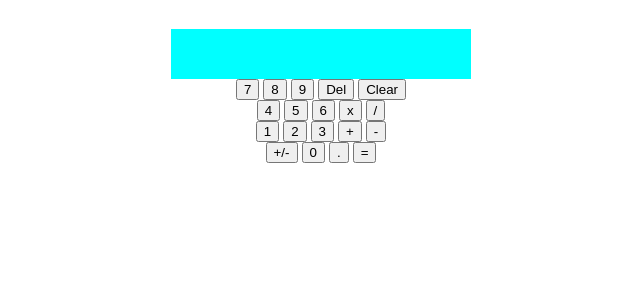
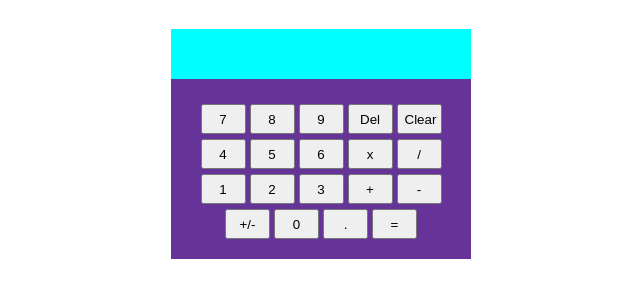
Before and after one commit to eoriwech/Calculator, a plain HTML site: page index.html in a window 1280 px wide. Shown: the part 258-556 px from the top of the page, without its empty margins (319-959 px from the left). Drawn offline with Linux system fonts and the light colour scheme.

Commit message:
feat: added styling for the buttons

```diff
--- a/style.css
+++ b/style.css
@@ -16,3 +16,18 @@ body {
     background-color: aqua;
 
 }
+
+.button-container {
+    width: 300px;
+    height: 160px;
+    background-color: rebeccapurple;
+    padding-top: 20px;
+    display: flex;
+    flex-direction: column;
+}
+
+button {
+    width: 45px;
+    height: 30px;
+    margin-top: 5px;
+}
```
